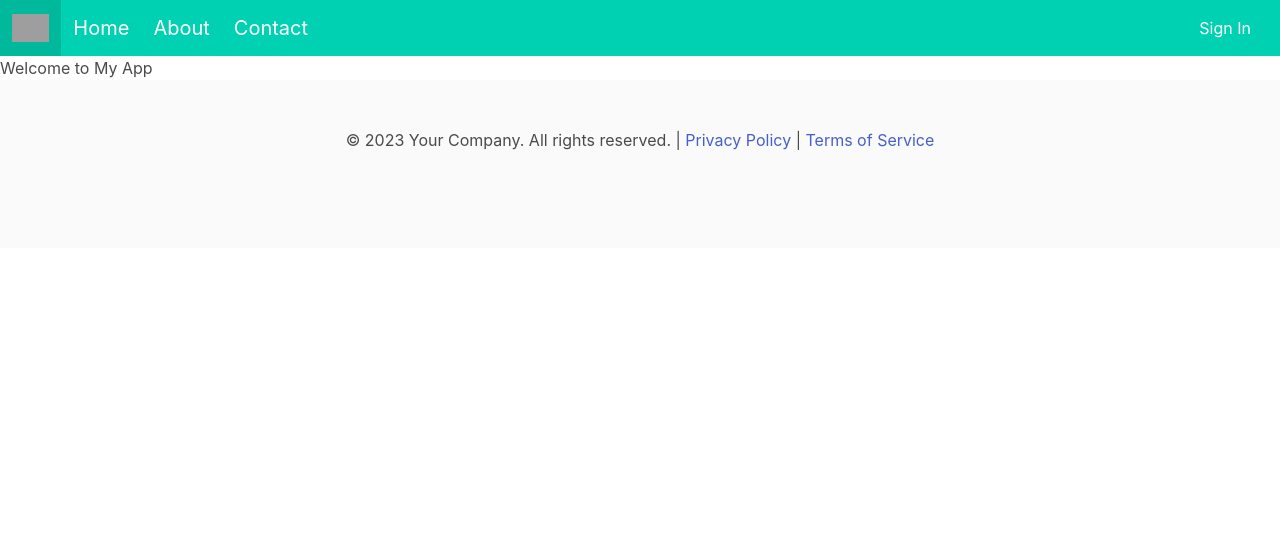
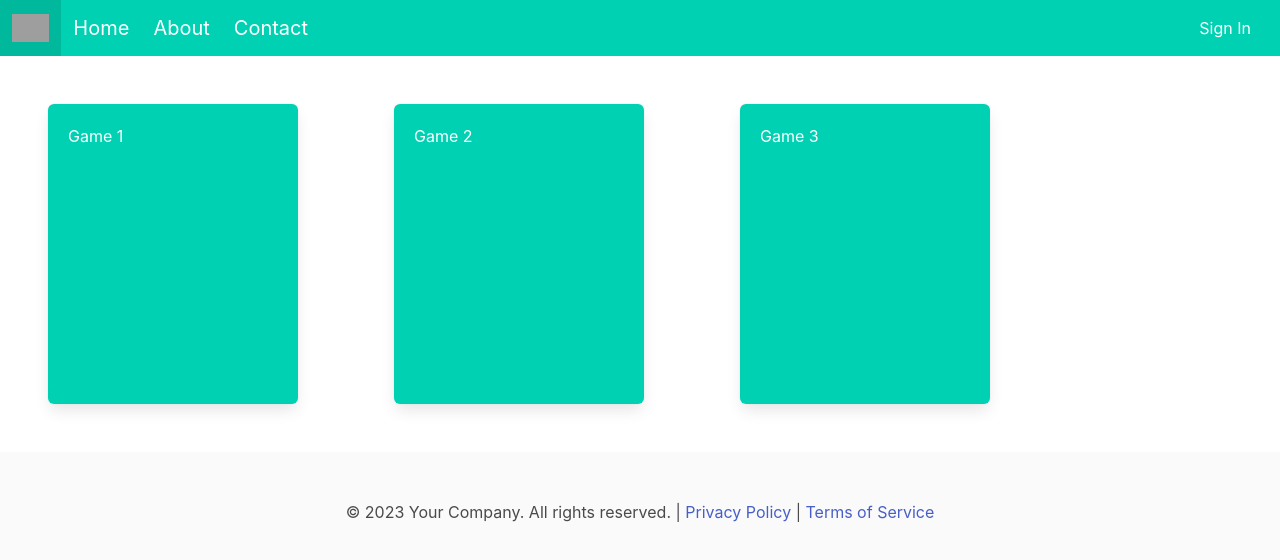
Before and after one commit to pwnptl/colorify-react-app, a React (Create React App) app: page / in a window 1280 px wide. Shown: the top 560 px of the page. Built offline with nearby package versions, Linux system fonts and the light colour scheme; grey boxes are pictures that could not be loaded.

Commit message:
create a GameData Fetcher

```diff
--- /dev/null
+++ b/src/home/GamesData.jsx
@@ -0,0 +1,14 @@
+// GamesData.jsx
+
+const GamesData = () => {
+  const content = [
+    { data: 'Game 1', url: '/game1' },
+    { data: 'Game 2', url: '/game2' },
+    { data: 'Game 3', url: '/game3' },
+    // Add more items as needed
+  ];
+
+  return content;
+};
+
+export default GamesData;
--- a/src/home/home.jsx
+++ b/src/home/home.jsx
@@ -1,11 +1,16 @@
-import LoginPopup from '../login/loginpopup';
 import React, { useState } from 'react';
+import GameContainerBox from './GameContainerBox';
+import GamesData from './GamesData';
 
 const Home = () => {
 
+  const gameData = GamesData();
+
   return (
-    <div>
-      <h1>Welcome to My App</h1>
+    <div className=''>
+      {gameData.map((content, index) => (
+        <GameContainerBox key={index} content={content} />
+      ))}
     </div>
   );
 };
```
